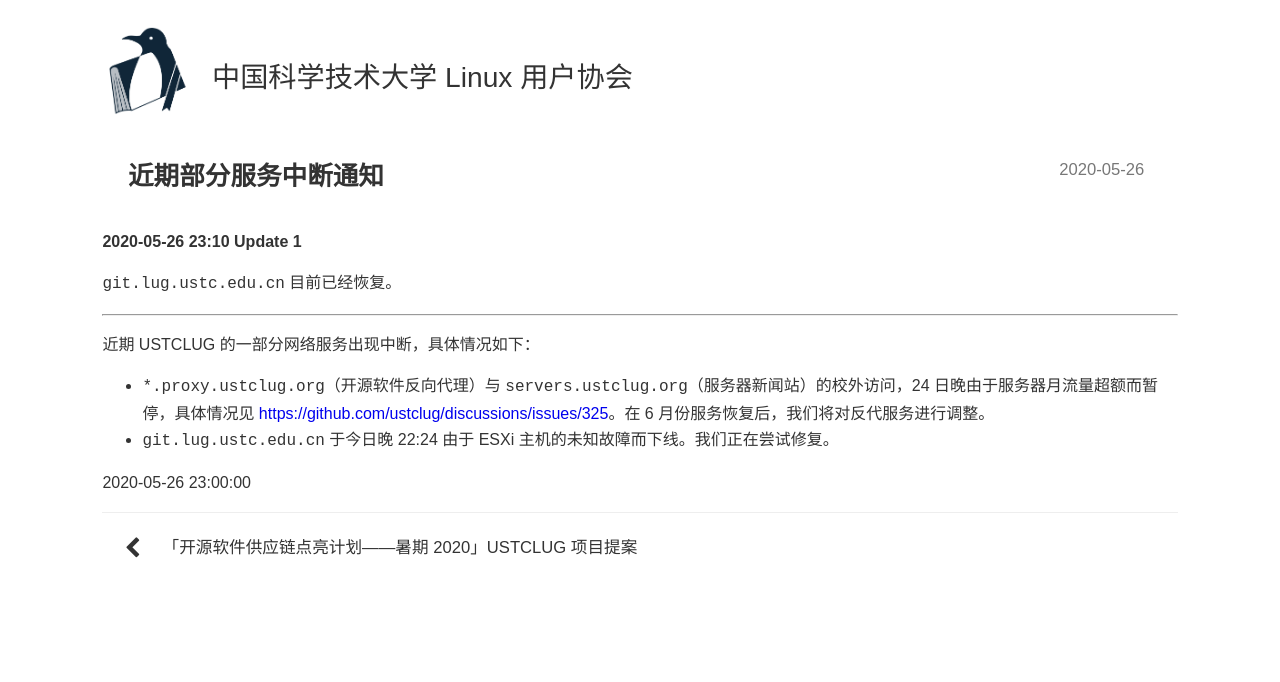
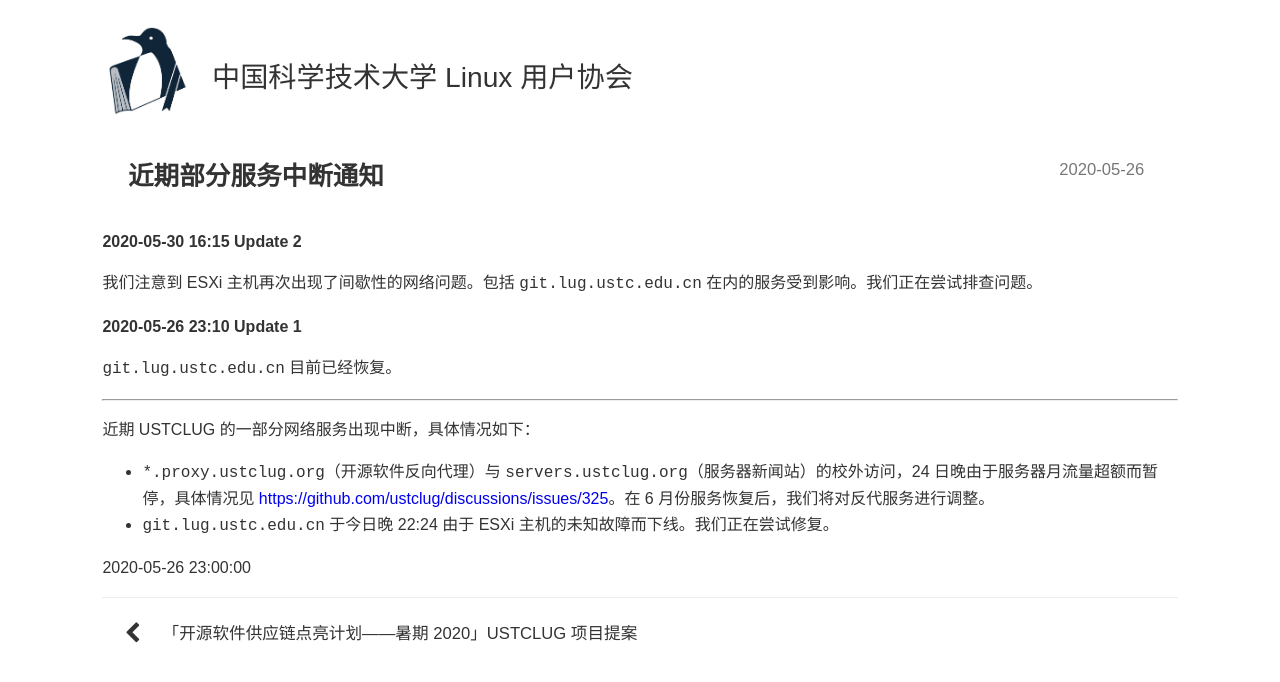
Before and after one commit to ustclug/news, a Jekyll site: the page built from _posts/2020-05-26-servers-down.md, in a window 1280 px wide. Shown: the top 682 px of the page. Built offline with Jekyll 4.4.1, drawn with Linux system fonts in a browser that asks for light colours; nearby versions of some CDN libraries.

Commit message:
Update 2020-05-26-servers-down.md

```diff
--- a/_posts/2020-05-26-servers-down.md
+++ b/_posts/2020-05-26-servers-down.md
@@ -7,6 +7,10 @@
 - LUG服务器
 tags: []
 ---
+
+**2020-05-30 16:15 Update 2**
+
+我们注意到 ESXi 主机再次出现了间歇性的网络问题。包括 `git.lug.ustc.edu.cn` 在内的服务受到影响。我们正在尝试排查问题。
 
 **2020-05-26 23:10 Update 1**
 
```
